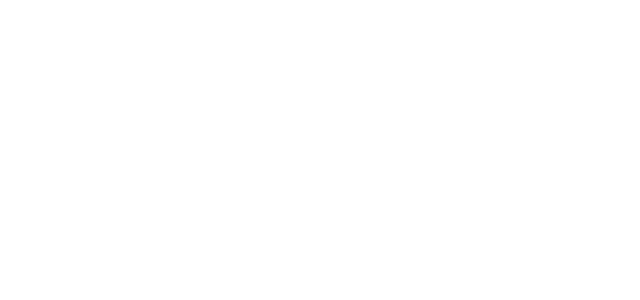
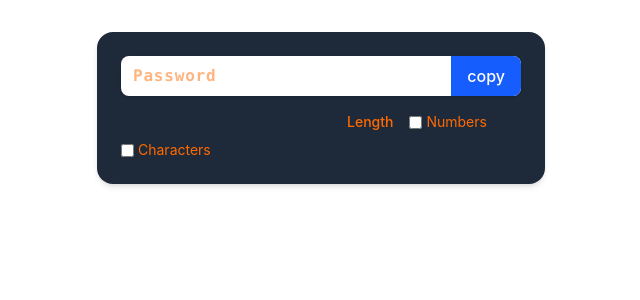
Before and after one commit to hadiashah01/password-generator, a React (Vite) app: page / in a window 1280 px wide. Shown: the top 300 px of the page, without its empty margins (319-959 px from the left). Built offline with nearby package versions, Linux system fonts and the light colour scheme.

Commit message:
config tailwind and add ui elements for password and relevant inputs

```diff
--- a/package.json
+++ b/package.json
@@ -10,8 +10,10 @@
     "preview": "vite preview"
   },
   "dependencies": {
+    "@tailwindcss/vite": "^4.3.5",
     "react": "^19.3.1",
-    "react-dom": "^19.3.1"
+    "react-dom": "^19.3.1",
+    "tailwindcss": "^4.3.5"
   },
   "devDependencies": {
     "@types/react": "^19.3.0",
--- a/src/App.jsx
+++ b/src/App.jsx
@@ -1,7 +1,62 @@
 import { useState } from "react";
 
 function App() {
-  return <></>;
+  return (
+    <>
+      <div className="w-full max-w-md mx-auto shadow-md rounded-2xl px-6 py-6 my-8 bg-gray-800 text-orange-500">
+        {" "}
+        <div className="flex shadow rounded-lg overflow-hidden mb-4 bg-white">
+          <input
+            type="text"
+            className="outline-none w-full py-2 px-3 text-orange-500 font-mono tracking-wider font-semibold"
+            placeholder="Password"
+            readOnly
+          />
+          <button
+            className="outline-none bg-blue-600 hover:bg-blue-700 active:bg-blue-800 text-white px-4 py-1 shrink-0 font-medium transition-colors"
+          >
+            copy
+          </button>
+        </div>
+        {/* Controls */}
+        <div className="flex flex-wrap items-center gap-x-4 gap-y-2 text-sm">
+          <div className="flex items-center gap-x-2">
+            <input
+            />
+            <label className="text-orange-500 font-medium">
+              Length
+            </label>
+          </div>
+
+          <div className="flex items-center gap-x-1">
+            <input
+              type="checkbox"
+              id="numberInput"
+              className="cursor-pointer accent-blue-600 rounded"
+            />
+            <label
+              htmlFor="numberInput"
+              className="cursor-pointer text-orange-500"
+            >
+              Numbers
+            </label>
+          </div>
+
+          <div className="flex items-center gap-x-1">
+            <input
+              type="checkbox"
+            />
+            <label
+              htmlFor="characterInput"
+              className="cursor-pointer text-orange-500"
+            >
+              Characters
+            </label>
+          </div>
+        </div>
+      </div>
+    </>
+  );
 }
 
 export default App;
--- a/src/index.css
+++ b/src/index.css
@@ -0,0 +1 @@
+@import "tailwindcss";
--- a/vite.config.js
+++ b/vite.config.js
@@ -1,7 +1,8 @@
 import react from '@vitejs/plugin-react'
 import { defineConfig } from 'vite'
+import tailwindcss from '@tailwindcss/vite'
 
 // https://vite.dev/config/
 export default defineConfig({
-  plugins: [react()],
+  plugins: [ tailwindcss(),react()],
 })
```
Also changed, not shown: src/main.jsx (+4 -7 lines), 1 other file (tests, documents, lock files or other folders).
